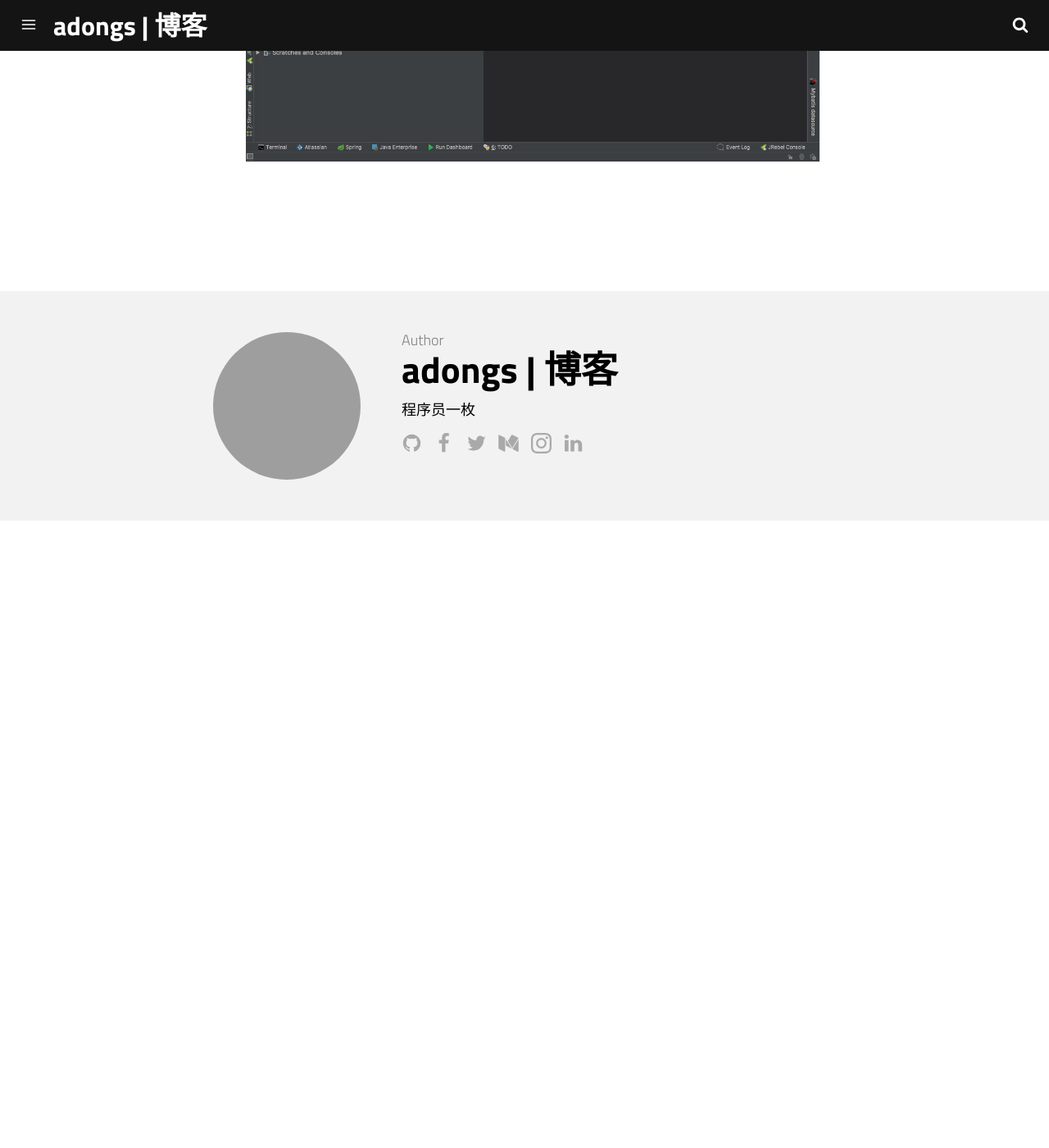
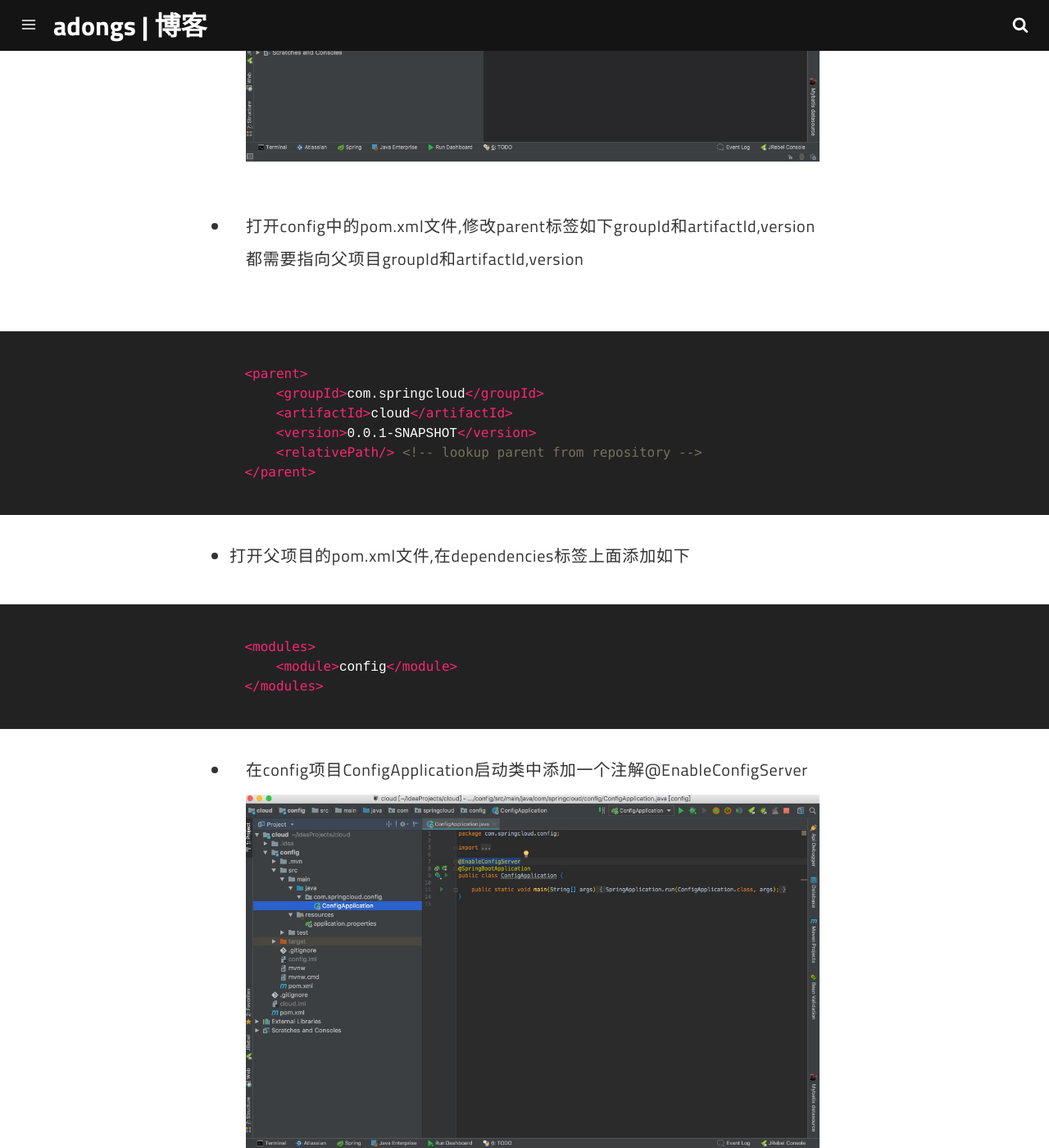
Before and after one commit to adongs/adongs.github.io, a Jekyll site: the page built from _posts/2018-05-21-SpringCloudConfig搭建.md, in a window 1280 px wide and 1400 px high, scrolled down 7040 px. Shown: the whole window at 82% size. Built offline with Jekyll 4.4.1, drawn with Linux system fonts in a browser that asks for light colours; before the commit the page ends 7675 px from its top, so only the background shows below that; some of the changed text lies outside the part shown; grey boxes are pictures that could not be loaded.

Commit message:
提交spring cloud config 博客

````diff
--- a/_posts/2018-05-21-SpringCloudConfig搭建.md
+++ b/_posts/2018-05-21-SpringCloudConfig搭建.md
@@ -48,3 +48,45 @@ introduction: Spring Cloud Config 搭建和理解
 
 - 创建好后结构如下图
 ![placeholder](https://adongs.github.io/assets/img/blog/springcloud/config/11.jpg "idea创建项目")
+
+- 打开config中的pom.xml文件,修改parent标签如下groupId和artifactId,version都需要指向父项目groupId和artifactId,version
+
+```xml
+    <parent>
+        <groupId>com.springcloud</groupId>
+        <artifactId>cloud</artifactId>
+        <version>0.0.1-SNAPSHOT</version>
+        <relativePath/> <!-- lookup parent from repository -->
+    </parent>
+```
+
+- 打开父项目的pom.xml文件,在dependencies标签上面添加如下
+
+```xml
+    <modules>
+        <module>config</module>
+    </modules>
+```
+
+- 在config项目ConfigApplication启动类中添加一个注解@EnableConfigServer
+![placeholder](https://adongs.github.io/assets/img/blog/springcloud/config/12.jpg "idea创建项目")
+
+- config项目默认的配置文件是.properties格式的,为方便好的阅读修改为.yml格式
+
+
+- 在application.yml 文件中添加如下配置文件(config 总的有三种读取方式git,svn,本地文件),这里配置本地读取模式
+```yml
+server:
+  port: 8888  //设置tomcat端口
+
+spring:
+    application:
+        name: config  //配置应用名称
+    profiles:
+      active: native  //本地文件读取模式
+    cloud:
+      config:
+        server:
+          native:
+            search-locations: //你放配置文件的目录
+```
````
Also changed, not shown: assets/img/blog/springcloud/config/12.jpg (added), 1 other file.
